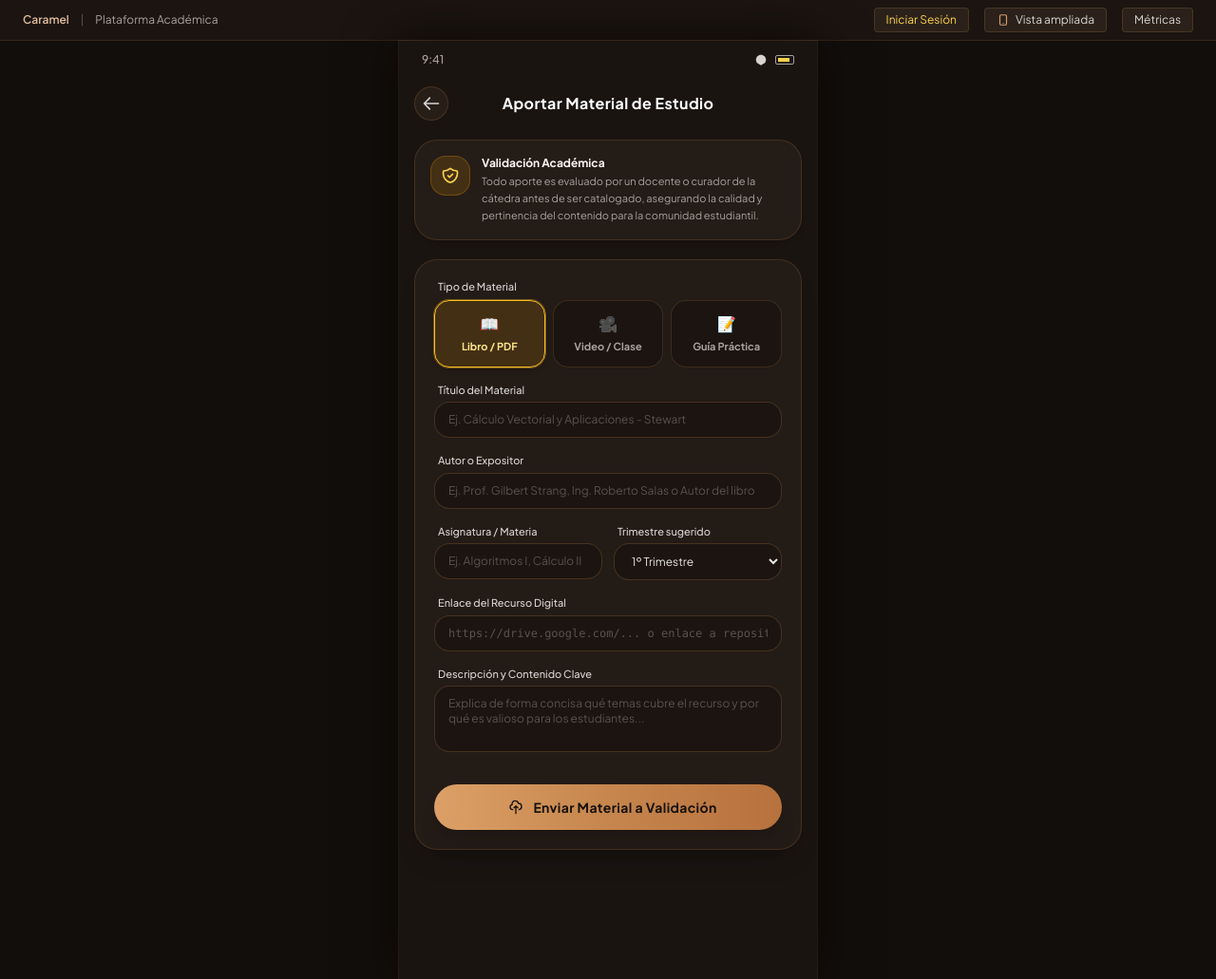
After one commit to oscakr/Caramel, a FastAPI app: template app/templates/upload_material.html in a window 1280 px wide. The commit adds this page. Shown: the whole page at 95% size. Run offline with FastAPI, Linux system fonts and the light colour scheme; the template is opened without the code that fills it, so the values that code supplies are empty; some libraries are stand-ins or nearby versions.

Commit message:
feat: preliminary study material upload and professor validation workflow with smooth UX

```diff
--- a/app/routes/feed.py
+++ b/app/routes/feed.py
@@ -45,6 +45,11 @@ def home_feed(request: Request, db: Session = Depends(get_db)):
     # 4. Hybrid Recommendations with Explainability
     recommendations = recommender.get_recommendations(current_user.id, limit=5)
 
+    # 5. Pending materials count for teachers/curators
+    pending_validation_count = 0
+    if current_user.id_rol and current_user.id_rol >= 2:
+        pending_validation_count = db.query(Document).filter(Document.status == "pendiente").count()
+
     return templates.TemplateResponse(
         request=request,
         name="feed.html",
@@ -55,6 +60,7 @@ def home_feed(request: Request, db: Session = Depends(get_db)):
             "curated_lists": curated_lists,
             "friends_reviews": friends_reviews,
             "recommendations": recommendations,
+            "pending_validation_count": pending_validation_count,
         }
     )
 
--- /dev/null
+++ b/app/templates/upload_material.html
@@ -0,0 +1,175 @@
+{% extends "base.html" %}
+
+{% block title %}Caramel - Aportar Material de Estudio{% endblock %}
+
+{% block content %}
+<div class="space-y-5 pt-1 pb-10" x-data="{
+  materialType: 'libro',
+  isSubmitting: false,
+  urlHint: 'https://drive.google.com/... o enlace a repositorio de PDF',
+  titleHint: 'Ej. Cálculo Vectorial y Aplicaciones - Stewart',
+  updateType(type) {
+    this.materialType = type;
+    if (type === 'libro') {
+      this.titleHint = 'Ej. Cálculo Vectorial y Aplicaciones - Stewart';
+      this.urlHint = 'https://drive.google.com/... o enlace a repositorio digital';
+    } else if (type === 'video') {
+      this.titleHint = 'Ej. Clase Magistral: Estructuras de Datos y Complejidad';
+      this.urlHint = 'https://www.youtube.com/watch?v=... o enlace de video';
+    } else if (type === 'guia') {
+      this.titleHint = 'Ej. Guía Práctica: Laboratorio de Redes y Protocolos';
+      this.urlHint = 'https://drive.google.com/... o enlace a guía en PDF';
+    }
+  }
+}">
+
+  <!-- Header & Back Navigation -->
+  <div class="flex items-center justify-between pt-2">
+    <a href="/" class="w-9 h-9 rounded-full bg-[#271e18] border border-caramel-500/20 flex items-center justify-center text-stone-300 hover:text-white hover:border-caramel-400 transition-all duration-200">
+      <svg class="w-5 h-5" fill="none" stroke="currentColor" viewBox="0 0 24 24">
+        <path stroke-linecap="round" stroke-linejoin="round" stroke-width="2" d="M10 19l-7-7m0 0l7-7m-7 7h18"></path>
+      </svg>
+    </a>
+    <h1 class="text-base font-bold text-white tracking-wide">Aportar Material de Estudio</h1>
+    <div class="w-9"></div>
+  </div>
+
+  <!-- Verification Process Note -->
+  <div class="p-4 rounded-3xl bg-[#241c17] border border-caramel-500/20 flex space-x-3 items-start shadow-md">
+    <div class="p-2.5 rounded-2xl bg-amber-500/15 text-amber-300 border border-amber-500/25 shrink-0">
+      <svg class="w-5 h-5" fill="none" stroke="currentColor" viewBox="0 0 24 24">
+        <path stroke-linecap="round" stroke-linejoin="round" stroke-width="2" d="M9 12l2 2 4-4m5.618-4.016A11.955 11.955 0 0112 2.944a11.955 11.955 0 01-8.618 3.04A12.02 12.02 0 003 9c0 5.591 3.824 10.29 9 11.622 5.176-1.332 9-6.03 9-11.622 0-1.042-.133-2.052-.382-3.016z" />
+      </svg>
+    </div>
+    <div class="space-y-0.5">
+      <h3 class="text-xs font-bold text-[#fcf8f3]">Validación Académica</h3>
+      <p class="text-[11px] text-stone-400 leading-relaxed">
+        Todo aporte es evaluado por un docente o curador de la cátedra antes de ser catalogado, asegurando la calidad y pertinencia del contenido para la comunidad estudiantil.
+      </p>
+    </div>
+  </div>
+
+  {% if success %}
+  <div class="p-4 rounded-3xl bg-emerald-950/70 border border-emerald-500/40 text-emerald-300 text-xs text-center space-y-2 shadow-lg">
+    <div class="text-base">✨</div>
+    <p class="font-bold text-sm text-emerald-200">Material enviado a revisión</p>
+    <p class="text-[11px] text-emerald-300/80">Tu material ha ingresado a la cola de verificación del cuerpo docente. ¡Gracias por enriquecer la plataforma!</p>
+    <div class="pt-2">
+      <a href="/" class="inline-block px-5 py-2 rounded-full bg-emerald-600/30 hover:bg-emerald-600/50 text-white text-xs font-semibold transition-all">Volver al Inicio</a>
+    </div>
+  </div>
+  {% endif %}
+
+  <!-- Upload Form -->
+  <form method="POST" action="/upload-material" @submit="isSubmitting = true" class="space-y-4 bg-[#231b16] p-5 rounded-3xl border border-caramel-500/20 shadow-xl">
+
+    <!-- Tipo de Material Selector -->
+    <div>
+      <label class="block text-[11px] font-medium text-stone-300 mb-1.5 ml-1">Tipo de Material</label>
+      <div class="grid grid-cols-3 gap-2">
+        <!-- Libro -->
+        <button type="button" @click="updateType('libro')"
+          class="p-3 rounded-2xl border text-center transition-all duration-200"
+          :class="materialType === 'libro' ? 'border-amber-400 bg-amber-500/15 text-amber-200 shadow-md ring-1 ring-amber-400/40' : 'border-caramel-500/20 bg-[#1b1410] text-stone-400 hover:text-stone-200 hover:border-caramel-500/40'">
+          <div class="text-base">📖</div>
+          <div class="text-[11px] font-bold mt-1">Libro / PDF</div>
+        </button>
+
+        <!-- Video -->
+        <button type="button" @click="updateType('video')"
+          class="p-3 rounded-2xl border text-center transition-all duration-200"
+          :class="materialType === 'video' ? 'border-amber-400 bg-amber-500/15 text-amber-200 shadow-md ring-1 ring-amber-400/40' : 'border-caramel-500/20 bg-[#1b1410] text-stone-400 hover:text-stone-200 hover:border-caramel-500/40'">
+          <div class="text-base">🎥</div>
+          <div class="text-[11px] font-bold mt-1">Video / Clase</div>
+        </button>
+
+        <!-- Guía -->
+        <button type="button" @click="updateType('guia')"
+          class="p-3 rounded-2xl border text-center transition-all duration-200"
+          :class="materialType === 'guia' ? 'border-amber-400 bg-amber-500/15 text-amber-200 shadow-md ring-1 ring-amber-400/40' : 'border-caramel-500/20 bg-[#1b1410] text-stone-400 hover:text-stone-200 hover:border-caramel-500/40'">
+          <div class="text-base">📝</div>
+          <div class="text-[11px] font-bold mt-1">Guía Práctica</div>
+        </button>
+      </div>
+      <input type="hidden" name="material_type" :value="materialType">
+    </div>
+
+    <!-- Título -->
+    <div>
+      <label class="block text-[11px] font-medium text-stone-300 mb-1 ml-1">Título del Material</label>
+      <input type="text" name="title" required :placeholder="titleHint"
+        class="w-full px-3.5 py-2.5 bg-[#1b1410] border border-caramel-500/25 rounded-2xl text-xs text-stone-200 placeholder-stone-600 focus:outline-none focus:border-caramel-400 transition-colors">
+    </div>
+
+    <!-- Autor o Profesor -->
+    <div>
+      <label class="block text-[11px] font-medium text-stone-300 mb-1 ml-1">Autor o Expositor</label>
+      <input type="text" name="authors" required placeholder="Ej. Prof. Gilbert Strang, Ing. Roberto Salas o Autor del libro"
+        class="w-full px-3.5 py-2.5 bg-[#1b1410] border border-caramel-500/25 rounded-2xl text-xs text-stone-200 placeholder-stone-600 focus:outline-none focus:border-caramel-400 transition-colors">
+    </div>
+
+    <!-- Materia y Trimestre -->
+    <div class="grid grid-cols-2 gap-3">
+      <div>
+        <label class="block text-[11px] font-medium text-stone-300 mb-1 ml-1">Asignatura / Materia</label>
+        <input type="text" name="materias" required placeholder="Ej. Algoritmos I, Cálculo II"
+          class="w-full px-3.5 py-2.5 bg-[#1b1410] border border-caramel-500/25 rounded-2xl text-xs text-stone-200 placeholder-stone-600 focus:outline-none focus:border-caramel-400 transition-colors">
+      </div>
+
+      <div>
+        <label class="block text-[11px] font-medium text-stone-300 mb-1 ml-1">Trimestre sugerido</label>
+        <select name="trimestres" required
+          class="w-full px-3.5 py-2.5 bg-[#1b1410] border border-caramel-500/25 rounded-2xl text-xs text-stone-200 focus:outline-none focus:border-caramel-400 transition-colors">
+          {% for t in range(1, 13) %}
+          <option value="{{ t }}">{{ t }}º Trimestre</option>
+          {% endfor %}
+        </select>
+      </div>
+    </div>
+
+    <!-- Enlace al Recurso (URL) -->
+    <div>
+      <label class="block text-[11px] font-medium text-stone-300 mb-1 ml-1">Enlace del Recurso Digital</label>
+      <input type="url" name="external_url" required :placeholder="urlHint"
+        class="w-full px-3.5 py-2.5 bg-[#1b1410] border border-caramel-500/25 rounded-2xl text-xs text-stone-200 placeholder-stone-600 focus:outline-none focus:border-caramel-400 transition font-mono">
+    </div>
+
+    <!-- Descripción / Sinopsis -->
+    <div>
+      <label class="block text-[11px] font-medium text-stone-300 mb-1 ml-1">Descripción y Contenido Clave</label>
+      <textarea name="description" rows="3" required placeholder="Explica de forma concisa qué temas cubre el recurso y por qué es valioso para los estudiantes..."
+        class="w-full px-3.5 py-2.5 bg-[#1b1410] border border-caramel-500/25 rounded-2xl text-xs text-stone-200 placeholder-stone-600 focus:outline-none focus:border-caramel-400 transition resize-none"></textarea>
+    </div>
+
+    <!-- Super Smooth Button Component -->
+    <div class="pt-3">
+      <button type="submit"
+        :disabled="isSubmitting"
+        class="group relative overflow-hidden w-full py-3.5 px-6 rounded-full text-xs sm:text-sm font-bold tracking-wide shadow-xl flex items-center justify-center space-x-2.5 text-[#18110c] bg-gradient-to-r from-[#dca067] via-[#c6864d] to-[#b7713d] hover:brightness-105 active:scale-[0.985] transition-all duration-300 ease-out cursor-pointer hover:shadow-2xl hover:shadow-caramel-500/30 disabled:opacity-75 disabled:cursor-not-allowed">
+
+        <!-- Subtle Shimmer Sweep Effect -->
+        <span class="absolute inset-0 w-full h-full bg-gradient-to-r from-transparent via-white/20 to-transparent -translate-x-full group-hover:translate-x-full transition-transform duration-1000 ease-in-out pointer-events-none"></span>
+
+        <!-- Spinner when submitting -->
+        <template x-if="isSubmitting">
+          <svg class="animate-spin -ml-1 mr-2 h-4 w-4 text-[#18110c]" fill="none" viewBox="0 0 24 24">
+            <circle class="opacity-25" cx="12" cy="12" r="10" stroke="currentColor" stroke-width="4"></circle>
+            <path class="opacity-75" fill="currentColor" d="M4 12a8 8 0 018-8v8H4z"></path>
+          </svg>
+        </template>
+
+        <!-- Icon when default -->
+        <template x-if="!isSubmitting">
+          <svg class="w-4 h-4 transition-transform duration-300 group-hover:-translate-y-0.5" fill="none" stroke="currentColor" viewBox="0 0 24 24">
+            <path stroke-linecap="round" stroke-linejoin="round" stroke-width="2" d="M7 16a4 4 0 01-.88-7.903A5 5 0 1115.9 6L16 6a5 5 0 011 9.9M15 13l-3-3m0 0l-3 3m3-3v12" />
+          </svg>
+        </template>
+
+        <span x-text="isSubmitting ? 'Enviando a validación docente...' : 'Enviar Material a Validación'"></span>
+      </button>
+    </div>
+
+  </form>
+
+</div>
+{% endblock %}
```
Also changed, not shown: app/models.py (+10 -0 lines), app/routes/documents.py (+125 -0 lines), app/templates/document_detail.html (+35 -0 lines), app/templates/feed.html (+23 -4 lines), app/templates/validation_panel.html (added, +89 -0 lines), caramel.db.
